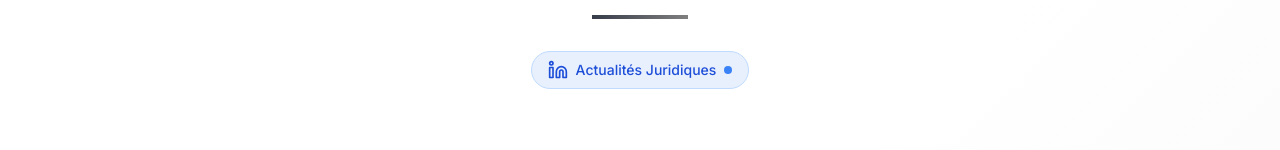
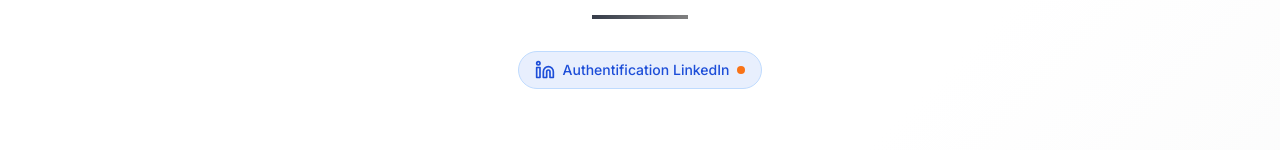
Before and after one commit to vidaelzufari/audestya-web-display, a React (Vite) app in the folder frontend/: page /actualites in a window 1280 px wide. Shown: the part 261-411 px from the top of the page. Built offline with nearby package versions, Linux system fonts and the light colour scheme; no server answers.

Commit message:
auto-commit for cbf25e44-082d-48a2-9094-dd2f7ca9d714

```diff
--- a/frontend/src/pages/Actualites.tsx
+++ b/frontend/src/pages/Actualites.tsx
@@ -67,8 +67,8 @@ const Actualites = () => {
             <div className="flex items-center justify-center space-x-2 mb-8">
               <div className="flex items-center bg-blue-600/10 text-blue-700 px-4 py-2 rounded-full border border-blue-200">
                 <Linkedin className="w-5 h-5 mr-2" />
-                <span className="text-sm font-medium">Actualités Juridiques</span>
-                <div className="w-2 h-2 bg-blue-500 rounded-full ml-2"></div>
+                <span className="text-sm font-medium">Authentification LinkedIn</span>
+                <div className="w-2 h-2 bg-orange-500 rounded-full ml-2"></div>
               </div>
             </div>
 
```
